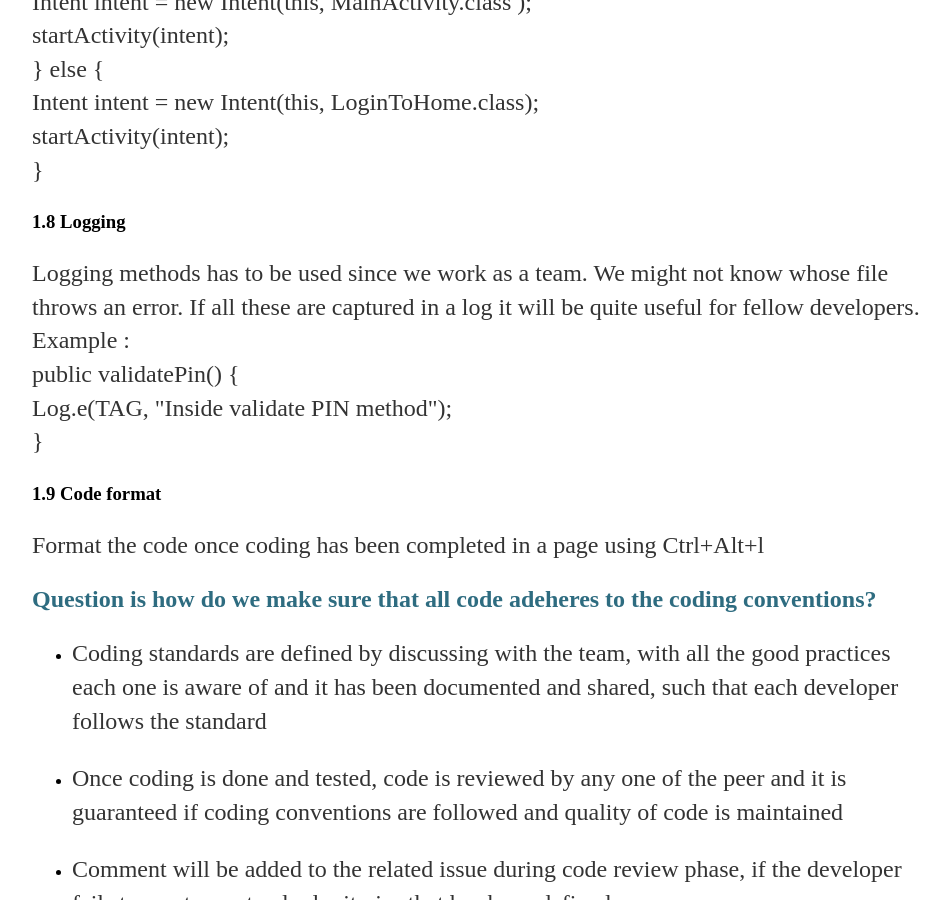
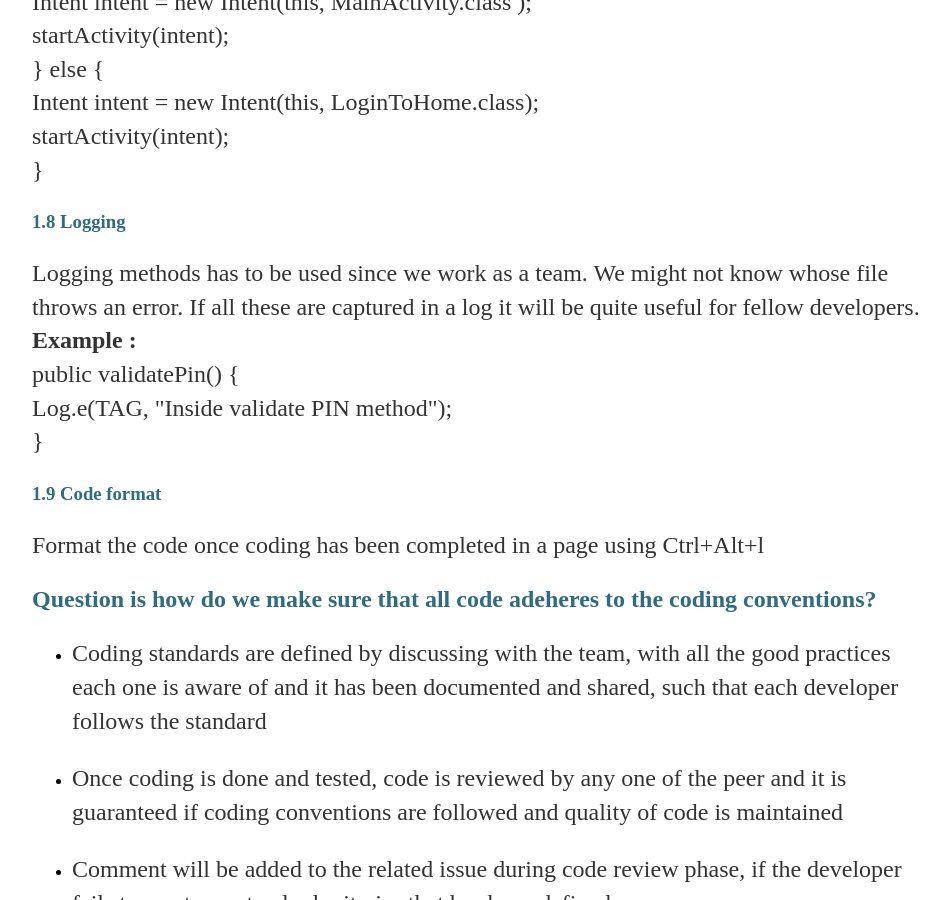
Before and after one commit to vinoth789/Money-tracker, a Jekyll site: the page built from docs/_posts/2017-06-04-ImplementationAndUIDesign.md, in a window 1280 px wide and 900 px high, scrolled down 2908 px. Shown: the whole window, without its empty margins (160-1109 px from the left). Built offline with Jekyll 4.4.1, drawn with Linux system fonts in a browser that asks for light colours; our own code applies the rules of GitHub Pages for plain Markdown files; some of the changed text lies outside the part shown.

Commit message:
Create 2017-06-04-ImplementationAndUIDesign.md
test

```diff
--- a/docs/_posts/2017-06-04-ImplementationAndUIDesign.md
+++ b/docs/_posts/2017-06-04-ImplementationAndUIDesign.md
@@ -5,7 +5,7 @@
 <h1 style="color: #2e6c80; text-align:center;">Coding Conventions</h1>
 <p> A coding standards document tells developers how they must write and present their code. Since the standard set is going to remain the same, its always a good practice to follow the coding standards so that its gonna make things easier to undersatand and more clear to the other developers working on the same application.  Instead of each developer coding in their own preferred style, they will write all code to the standards outlined by the organisation or team. This makes sure that a large project is coded in a consistent style and parts are not written differently by different programmers. Not only does this solution make the code easier to understand, but also ensures that any developer who looks at the code will be able to get a clear picture on the structure of entire application.</p>
 <p>Following are the coding conventions that we will be followed by our team: </p>
-<h3>1.1Naming conventions</h3>
+<h3 style="color: #2e6c80;">1.1 Naming conventions</h3>
 <div>
 <ol>
 <li><p>The initial package name representing the domain name must be in lower case. For example, de.ovgu.janardhanast.name.login</p></li>
@@ -17,32 +17,32 @@
 <li><p>Constants are always written in Uppercase with underscore seperating the words.<br> Example - int NUMBER_OF_CATEGORY=5;</p></li>
 </ol>
 </div>
-<h3>1.2 Layout files:</h3>
+<h3 style="color: #2e6c80;">1.2 Layout files:</h3>
 <p>Layout files should match the name of the Android components that they are intended for.
 Example : if we are creating a layout for the LoginActivity, the name of the layout file should be activity_login.xml.
 </p>
-<h3>1.3 Values files:</h3>
-<p>Resource files in the values folder should be plural, e.g. strings.xml, styles.xml, colors.xml, dimens.xml, attrs.xml</p>
-<h3>1.4 File import:</h3>
-<p>While importing a file, the import statement should have the complete file name prefixed by its package name.<br> Example : import com.example.sony.homeMain.MainActivity;</p>
-<h3>1.5 Exception handling:</h3>
-<p>All possible and expected exceptions are to be handled by using a try catch block with appropriate exceptions in the catch block <br> Example : <br>
+<h3 style="color: #2e6c80;">1.3 Values files:</h3>
+<p>Resource files in the values folder should be plural,<br><b>Example : </b> strings.xml, styles.xml, colors.xml, dimens.xml, attrs.xml</p>
+<h3 style="color: #2e6c80;">1.4 File import:</h3>
+<p>While importing a file, the import statement should have the complete file name prefixed by its package name.<br> Example :</b> import com.example.sony.homeMain.MainActivity;</p>
+<h3 style="color: #2e6c80;">1.5 Exception handling:</h3>
+<p>All possible and expected exceptions are to be handled by using a try catch block with appropriate exceptions in the catch block <br> <b>Example :</b> <br>
 try {<br>
    // Protected code<br>
 }catch(ExceptionName e1) {<br>
    // Catch block<br>
 }
 </p>
-<h3>1.6 Space indentation:</h3>
+<h3 style="color: #2e6c80;">1.6 Space indentation:</h3>
 <p>4 space indents should be used for blocks:<br>
-Example : <br>
+<b>Example : </b><br>
 if (switchState == true) {<br>
     //content<br>
 }
 </p>
-<h3>1.7 Brace style:</h3>
+<h3 style="color: #2e6c80;">1.7 Brace style:</h3>
 <p>Braces go on the same line as the code. If the condition has multiple statements, it should be covered inside the braces.<br>
-Example :<br>
+<b>Example :</b><br>
 If (isPinValid) {<br>
     Intent intent = new Intent(this, MainActivity.class );<br>
     startActivity(intent);<br>
@@ -51,14 +51,14 @@ If (isPinValid) {<br>
     startActivity(intent);<br>
 }
 </p>
-<h3>1.8 Logging </h3>
+<h3 style="color: #2e6c80;">1.8 Logging </h3>
 <p>Logging methods has to be used since we work as a team. We might not know whose file throws an error. If all these are captured in a log it will be quite useful for fellow developers.
-Example :<br>
+<b>Example :</b><br>
 public validatePin() {<br>
         Log.e(TAG, "Inside validate PIN method");<br>
     }<br>
 </p>
-<h3>1.9 Code format </h3>
+<h3 style="color: #2e6c80;">1.9 Code format </h3>
 <p>Format the code once coding has been completed in a page using Ctrl+Alt+l</p>
 
 <h2 style="color: #2e6c80;">Question is how do we make sure that all code adeheres to the coding conventions?</h2>
@@ -165,26 +165,26 @@ public validatePin() {<br>
 </table>
 </div>
 
-<h2 style="color: #2e6c80;">Mockup of MoneyTracker application :</h2>
+<h1 style="color: #2e6c80; text-align:center;">Mockup of MoneyTracker application :</h1>
 <p>Below is the prototype of Money Tracker application </p>
 
 <div>
-<h2>1. Enabling Login in Settings window</h2>
+<h2 style="color: #2e6c80;">1. Enabling Login in Settings window</h2>
 <p>Shows the paper prototype for enabling of login action. From settings one can enable Login option and on entering the application for the next time, authentication and authorisation actions are performed. </p>
  <img style="align:center;" src="/isee2017-codecrunch/images/LoginEnabling.png" alt="EnableLogin.png"/>
 </div>
 
 <div>
-<h2>2. Adding Transactions (Income or Expense)</h2>
+<h2 style="color: #2e6c80;">2. Adding Transactions (Income or Expense)</h2>
 <p>Shows the paper prototype for adding the Transaction. User can choose Income or Expense type and navigate to Add Transaction window where he/she will be asked to select subcategory of selected Income/Expense type, amount and Date. Once done filling and saving transaction, it's data will be updated in Homescreen.  </p>
 <img style="align:center;" src="/isee2017-codecrunch/images/AddTransaction.png" alt="TransactionPaperMockUp.jpg"/>
 </div>
 
 <div>
-<h1>User Interfaces</h1>
-<h2>1. Login</h2>
-<h2>2. Settings</h2>
-<h2>3. Add Transaction</h2>
+<h1 style="color: #2e6c80; text-align:center;">User Interfaces</h1>
+<h2 style="color: #2e6c80;">1. Login</h2>
+<h2 style="color: #2e6c80;">2. Settings</h2>
+<h2 style="color: #2e6c80;">3. Add Transaction</h2>
 </div>
 
 <h3 style="color: #000000; text-align:center;">Thanks for visiting our Blog !</h3>
```
